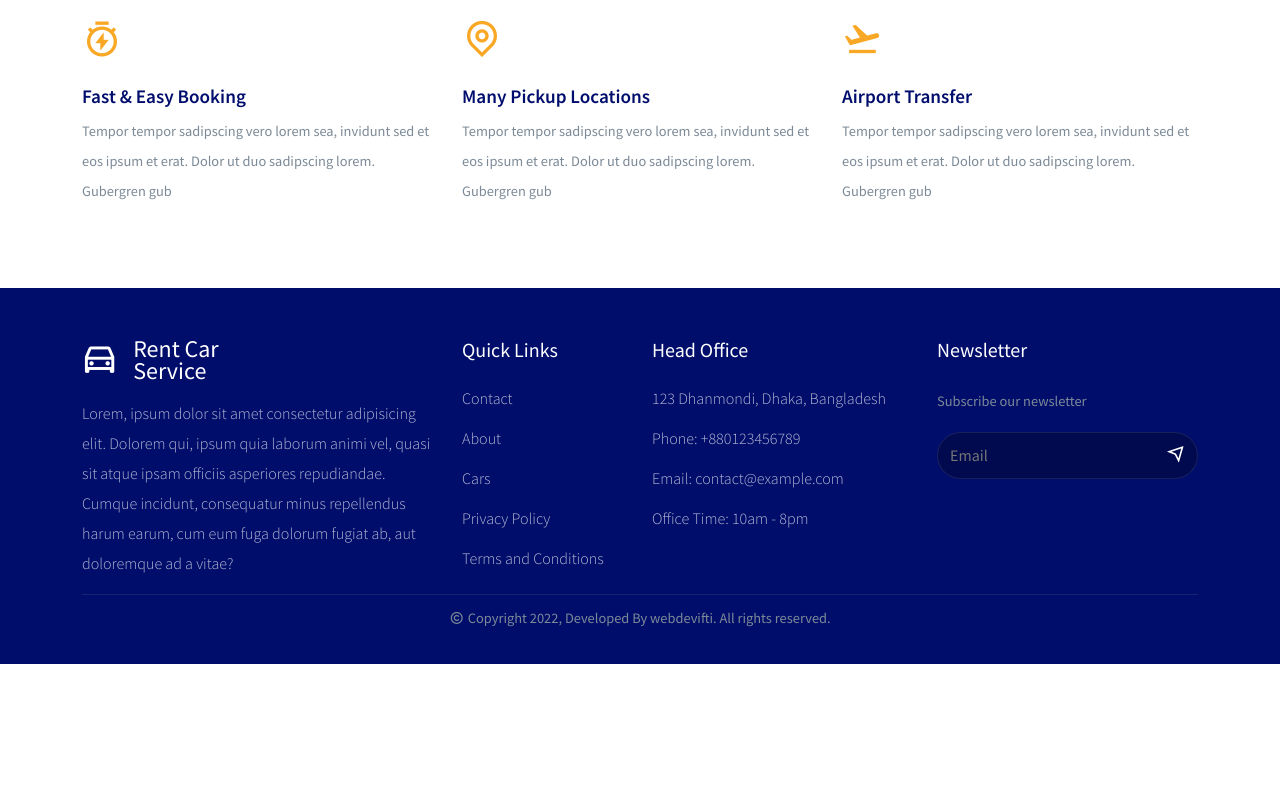
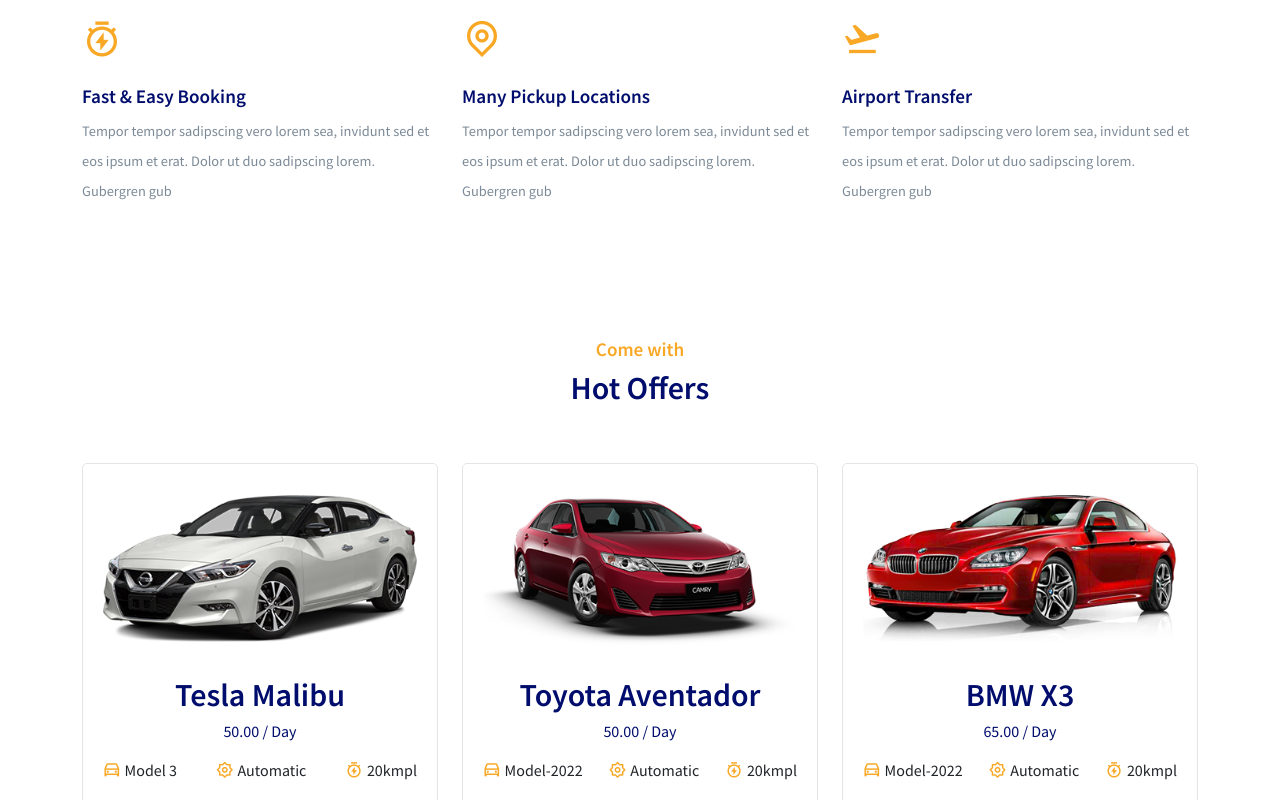
Before and after one commit to webdevifti/react-car-rental-website, a React (Create React App) app: page /home in a window 1280 px wide. Shown: the part 2000-2800 px from the top of the page. Before the commit the page ends 2664 px from the top, so only its background shows below. Built offline with nearby package versions, Linux system fonts and the light colour scheme.

Commit message:
home car list done

```diff
--- /dev/null
+++ b/src/components/UI/CarItem.jsx
@@ -0,0 +1,36 @@
+import React from 'react'
+import { Col } from 'reactstrap'
+import { Link } from 'react-router-dom'
+import '../../styles/car-item.css'
+const CarItem = (props) => {
+
+    const {id,imgUrl,model,carName,automatic,speed,price} = props.item
+  return (
+    <Col lg="4" md="4" sm="6" className='mb-5'>
+        <div className="car__item">
+            <div className="car__img">
+                <img src={imgUrl} alt="" className='w-100' />
+            </div>
+            <div className="car__item-content mt-4">
+                <h4 className='section__title text-center'>{carName}</h4>
+                <h6 className="rent__price text-center mt-2">{price}.00  <span>/ Day</span></h6>
+
+                <div className="car__item-info d-flex align-items-center justify-content-between mt-3 mb-4">
+                    <span className='d-flex align-items-center gap-1'><i className='ri-car-line'></i> {model}</span>
+                    <span className='d-flex align-items-center gap-1'><i className='ri-settings-2-line'></i> {automatic}</span>
+                    <span className='d-flex align-items-center gap-1'><i className='ri-timer-flash-line'></i> {speed}</span>
+                </div>
+
+                <button className='w-50 car__item-btn car__btn-rent'>
+                    <Link to={`/cars/${carName}`}>Rent</Link>
+                </button>
+                <button className='w-50 car__item-btn car__btn-details'>
+                    <Link to={`/cars/${carName}`}>Details</Link>
+                </button>
+            </div>
+        </div>
+    </Col>
+  )
+}
+
+export default CarItem
--- a/src/pages/Home.jsx
+++ b/src/pages/Home.jsx
@@ -5,6 +5,8 @@
 import FindCarForm from '../components/UI/FIndCarForm'
 import AboutSection from '../components/UI/AboutSection'
 import ServiceList from '../components/UI/ServiceList'
+import CarItem from '../components/UI/CarItem'
+import carData from '../assets/data/carData'
 
 const Home = () => {
   return (
@@ -41,6 +43,22 @@
           </Row>
         </Container>
       </section>
+
+      <section>
+        <Container>
+          <Row>
+            <Col lg="12" className="mb-5 text-center">
+              <h6 className="section__subtitle">Come with </h6>
+              <h2 className="section__title">Hot Offers</h2>
+            </Col>
+            {
+              carData.slice(0,6).map((item) => (
+                <CarItem item={item} key={item.id} />
+              ))
+            }
+          </Row>
+        </Container>
+      </section>
     </Helmet>
   )
 }
--- /dev/null
+++ b/src/styles/car-item.css
@@ -0,0 +1,30 @@
+.car__item{
+    border: 1px solid #7c8a9736;
+    padding: 20px;
+    border-radius: 5px;
+}
+
+.car__item-info span i{
+    color: #f9a826;
+    font-size: 1.1rem;
+}
+
+.car__item-btn{
+    border-radius: 0;
+    border: none;
+    outline: none;
+    padding: 8px 0px;
+    background: #000d6b;
+}
+.car__btn-details{
+    background: #f9a826;
+    border-radius: 0px 4px 4px 0px;
+}
+.car__btn-rent{
+    border-radius: 4px 0px 4px 0px;
+}
+.car__item-btn a{
+    text-decoration: none;
+    color: #fff;
+    font-weight: 500;
+}
```
